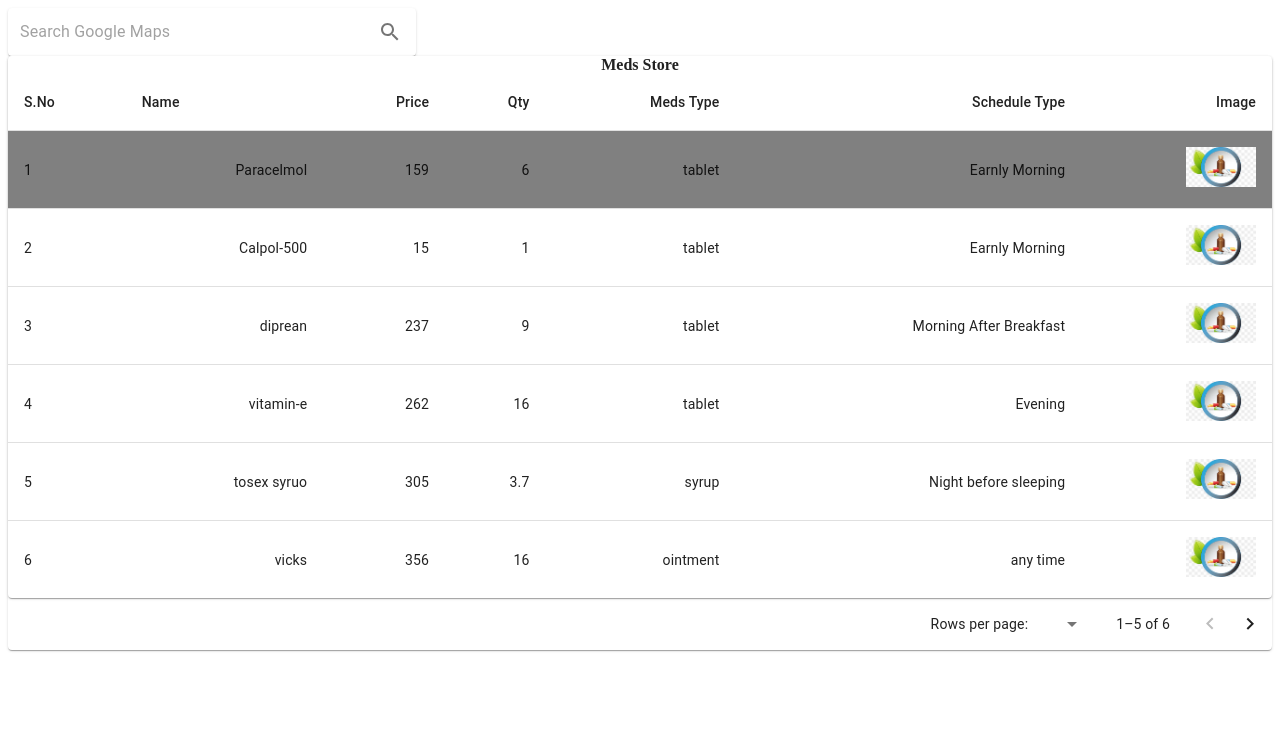
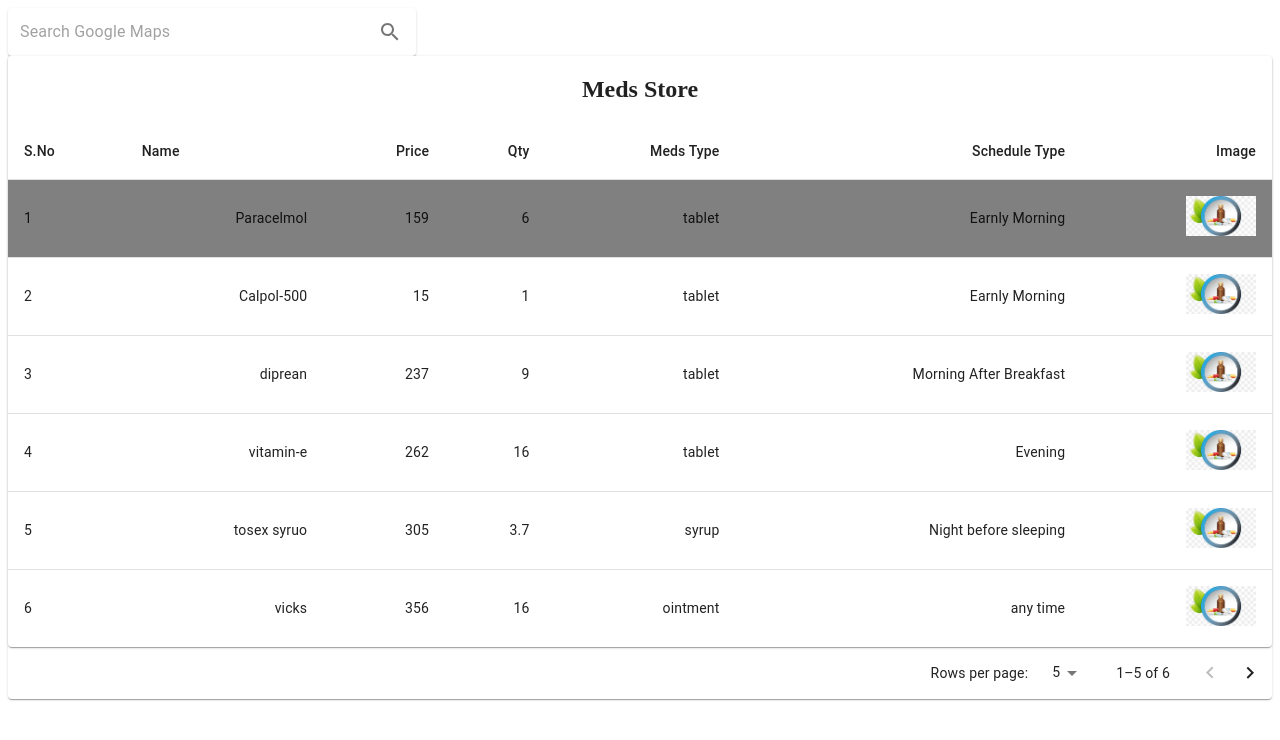
Before and after one commit to sunil-tomar/MedStoreApp, a React (Vite) app: page /product in a window 1280 px wide. Shown: the top 740 px of the page. Built offline with nearby package versions, Linux system fonts and the light colour scheme; no server answers.

Commit message:
Update: updated log statements.
Update: updated log statements.

```diff
--- a/src/components/product/Product.jsx
+++ b/src/components/product/Product.jsx
@@ -68,7 +68,9 @@ export default function Product() {
     setMedsDataList(serverData.slice(startIndex, endIndex));
   };
   const handleProductNameSearch = (productNameSearch) => {
-    console.debug(" searched product : " + productNameSearch);
+    console.debug(
+      " searched product : ( " + productNameSearch + " )in product table"
+    );
     setProductNameSearch(productNameSearch);
 
     //if product search is "" or empty update table again.
@@ -146,7 +148,9 @@ export default function Product() {
       <Paper sx={{ width: "100%" }}>
         <TableContainer component={Paper}>
           <center>
-            <b>Meds Store</b>
+            <b>
+              <h2>Meds Store</h2>
+            </b>
           </center>
           <Table sx={{ minWidth: 650 }} aria-label="simple table">
             <TableHead>
@@ -202,7 +206,7 @@ export default function Product() {
           </Table>
         </TableContainer>
         <TablePagination
-          rowsPerPageOptions={[10, 25, 100]}
+          rowsPerPageOptions={[5, 10, 25, 100]}
           component="div"
           count={serverData.length}
           rowsPerPage={rowsPerPage}
```
